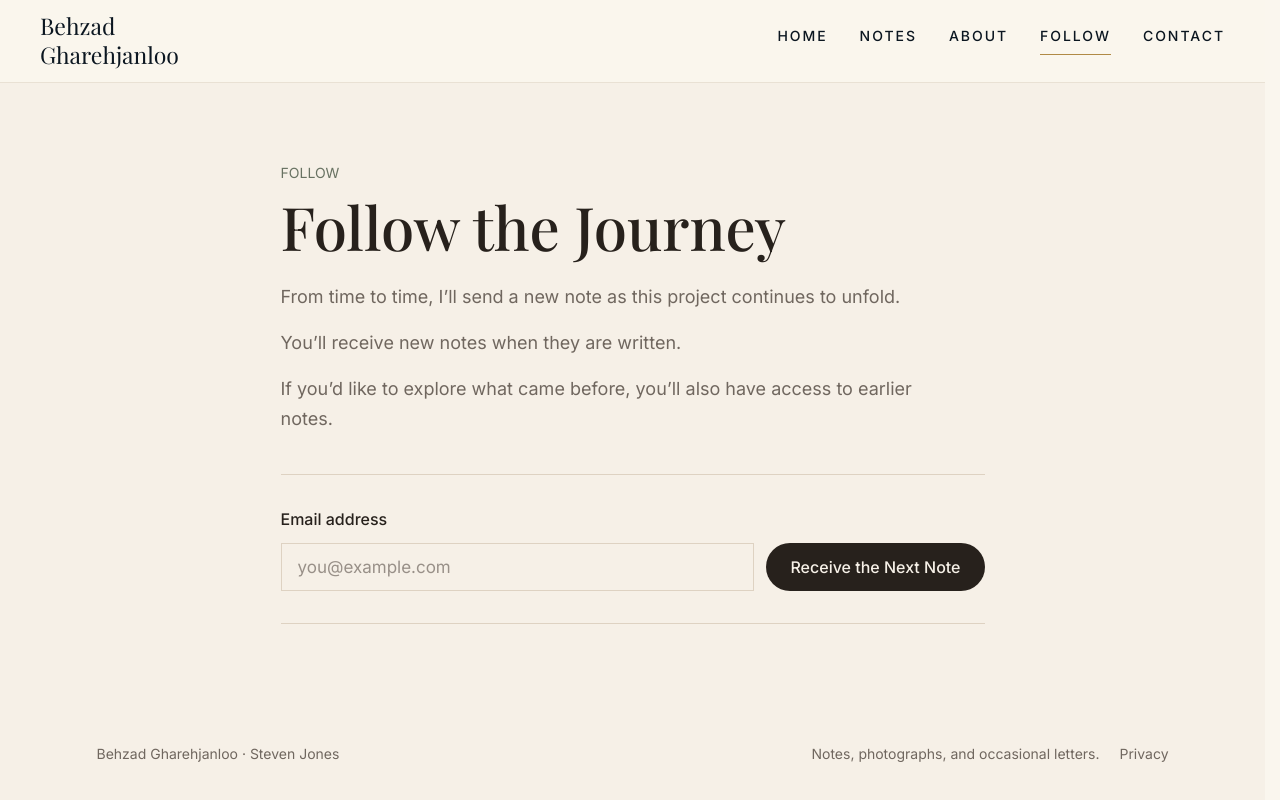
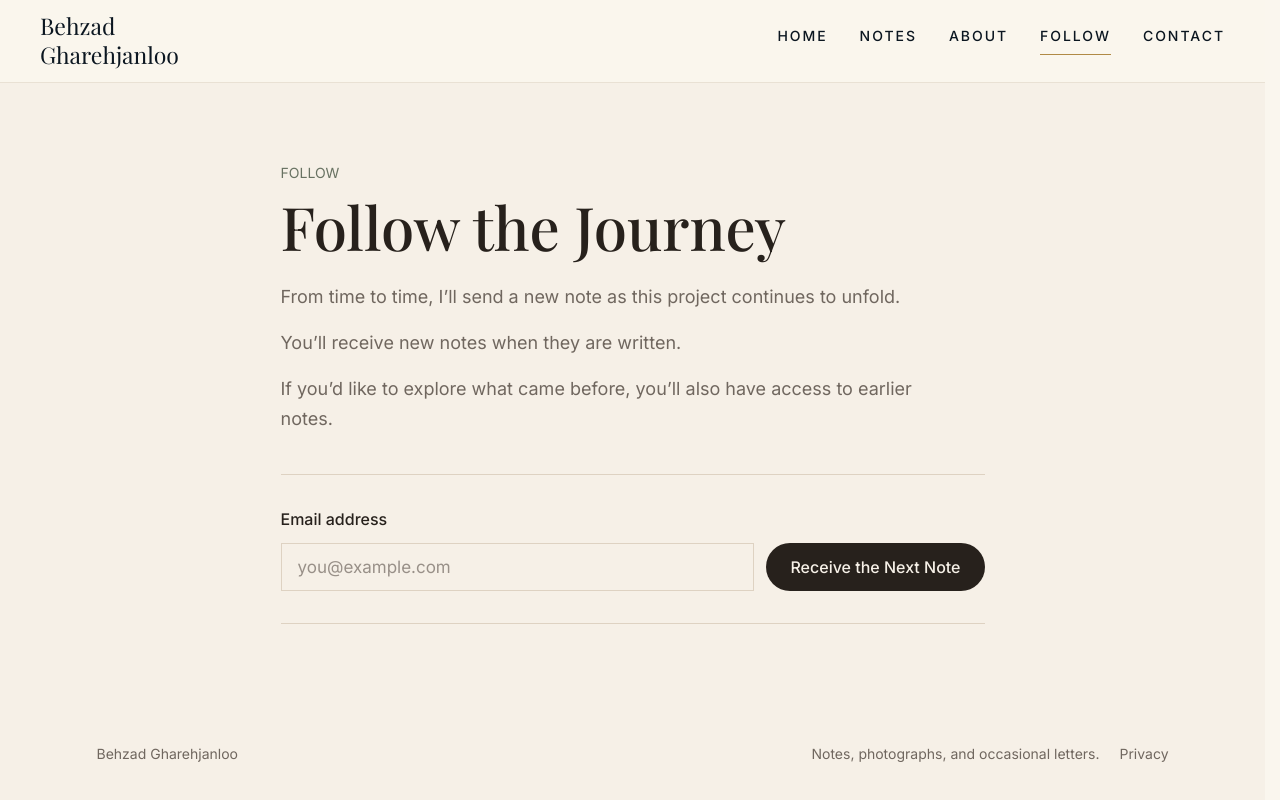
Before and after one commit to behzadgharehjanloo/behzadgh-website, a Next.js app: page /subscribe in a window 1280 px wide. Shown: the top 800 px of the page. Built offline with nearby package versions, Linux system fonts and the light colour scheme.

Commit message:
Remove Steven name from public footer

```diff
--- a/app/layout.tsx
+++ b/app/layout.tsx
@@ -45,7 +45,7 @@ export default function RootLayout({
           <Header />
           <main>{children}</main>
           <footer className="mx-auto flex w-full max-w-6xl flex-col gap-2 px-5 py-10 text-sm text-muted sm:flex-row sm:items-center sm:justify-between sm:px-8 lg:px-10">
-            <p>Behzad Gharehjanloo · Steven Jones</p>
+            <p>Behzad Gharehjanloo</p>
             <div className="flex items-center gap-5"><p>Notes, photographs, and occasional letters.</p><Link href="/privacy" className="underline-offset-4 hover:underline">Privacy</Link></div>
           </footer>
         </div>
```
